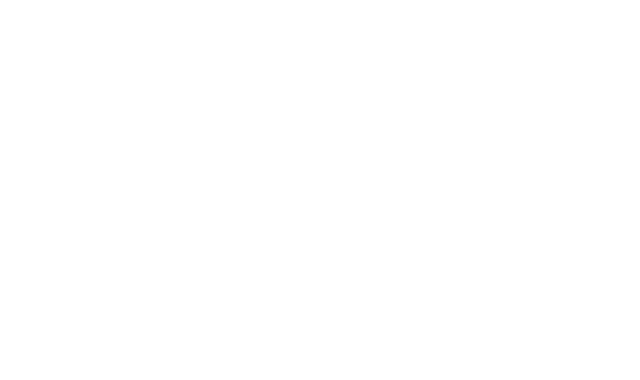
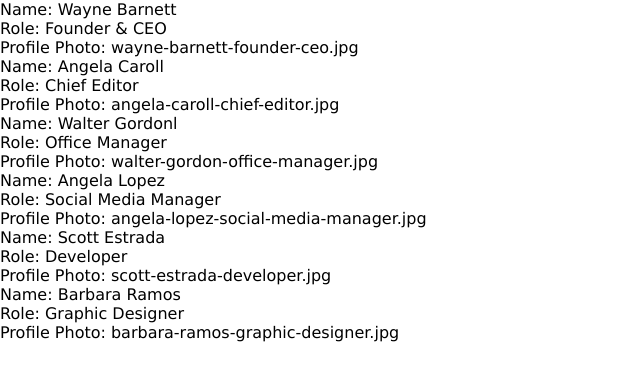
Before and after one commit to francescotroiano98/js-our-team, a plain HTML site: page index.html in a window 1280 px wide. Shown: the whole page, without its empty margins (0-640 px from the left). Drawn offline with Linux system fonts and the light colour scheme.

Commit message:
done pseudo soluction

```diff
--- a/JS/script.js
+++ b/JS/script.js
@@ -38,3 +38,34 @@ const myTeamList = [
 
      ];
      console.log(myTeamList)
+
+
+     function createUl(){
+
+        const ulContainer = document.createElement("div");
+
+        for(let i=0; i < myTeamList.length; i++){
+
+        const newUl = document.createElement("ul");
+
+        for (let j = 0 ; j < 3; j++){
+            const liElements = document.createElement("li");
+            if (j === 0) {
+                liElements.textContent = "Name: " + myTeamList[i].name;
+              } else if (j === 1) {
+                liElements.textContent = "Role: " + myTeamList[i].role;
+              } else if (j === 2) {
+                liElements.textContent = "Profile Photo: " + myTeamList[i].profilePhoto;
+              }
+            newUl.appendChild(liElements)
+        }
+
+        ulContainer.appendChild(newUl);
+        }
+        return ulContainer;
+     }
+
+     const ulContainer = createUl();
+     console.log(ulContainer);
+     const container = document.getElementById("container");
+     container.appendChild(ulContainer);
--- a/index.html
+++ b/index.html
@@ -8,7 +8,9 @@
         <title>MY TEAM</title>
     </head>
     <body>
+       <section id="container">
 
+       </section>
 
         <script type="text/javascript" src="JS/script.js"></script>
     </body>
```
